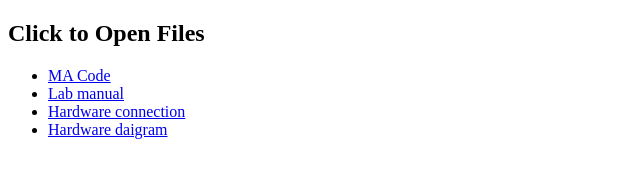
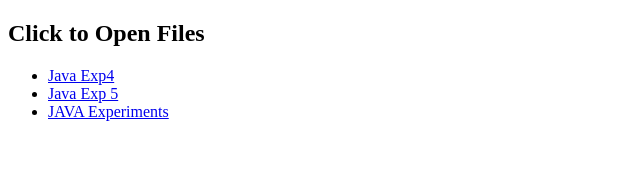
Before and after one commit to Priyanshu-Parth1411/MA, a plain HTML site: page index.html in a window 1280 px wide. Shown: the whole page, without its empty margins (0-640 px from the left). Drawn offline with Linux system fonts and the light colour scheme.

Commit message:
Update index.html

```diff
--- a/index.html
+++ b/index.html
@@ -7,9 +7,8 @@
   <h2>Click to Open Files</h2>
 
   <ul>
-    <li><a href="MA Code.docx" target="_blank">MA Code</a></li>
-    <li><a href="Lab Manual_2024-2025.docx" target="_blank">Lab manual</a></li>
-    <li><a href="hardware connection.pdf" target="_blank">Hardware connection</a></li>
-    <li><a href="Photo.pdf" target="_blank">Hardware daigram</a></li>
+    <li><a href="Java Exp4.docx" target="_blank">Java Exp4</a></li>
+    <li><a href="javaexp5.pdf.pdf" target="_blank">Java Exp 5</a></li>
+    <li><a href="JAVA Experiments.docx" target="_blank">JAVA Experiments</a></li>
 </body>
 </html>
```
